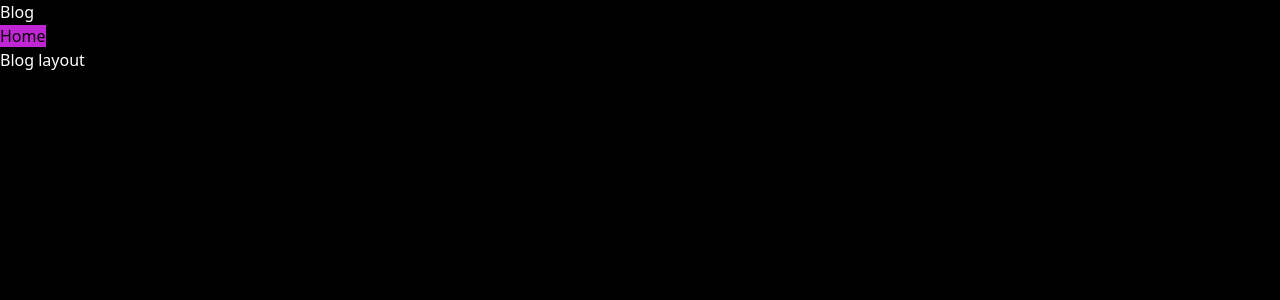
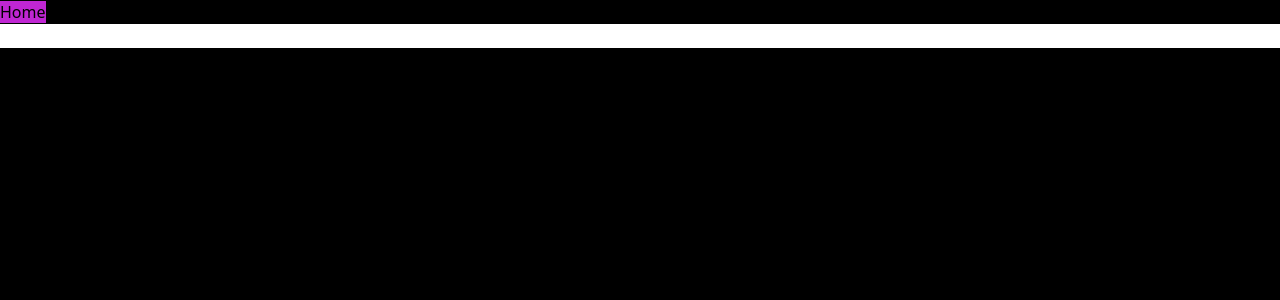
Before and after one commit to samyakkhatua/portfolio, a Next.js app: page /blog in a window 1280 px wide. Shown: the top 300 px of the page. Built offline with nearby package versions, Linux system fonts and the light colour scheme.

Commit message:
blog page updated

```diff
--- a/app/blog/page.jsx
+++ b/app/blog/page.jsx
@@ -4,12 +4,11 @@ import Link from "next/link";
 const Blog = () => {
   return (
     <>
-      <div className="text-white">Blog</div>
       <Link href="/" className="bg-fuchsia-600">
         Home
       </Link>
 
-      <div className="text-white">
+      <div className="text-white flex width-[80%] bg-white">
         Blog layout
 
 
```
